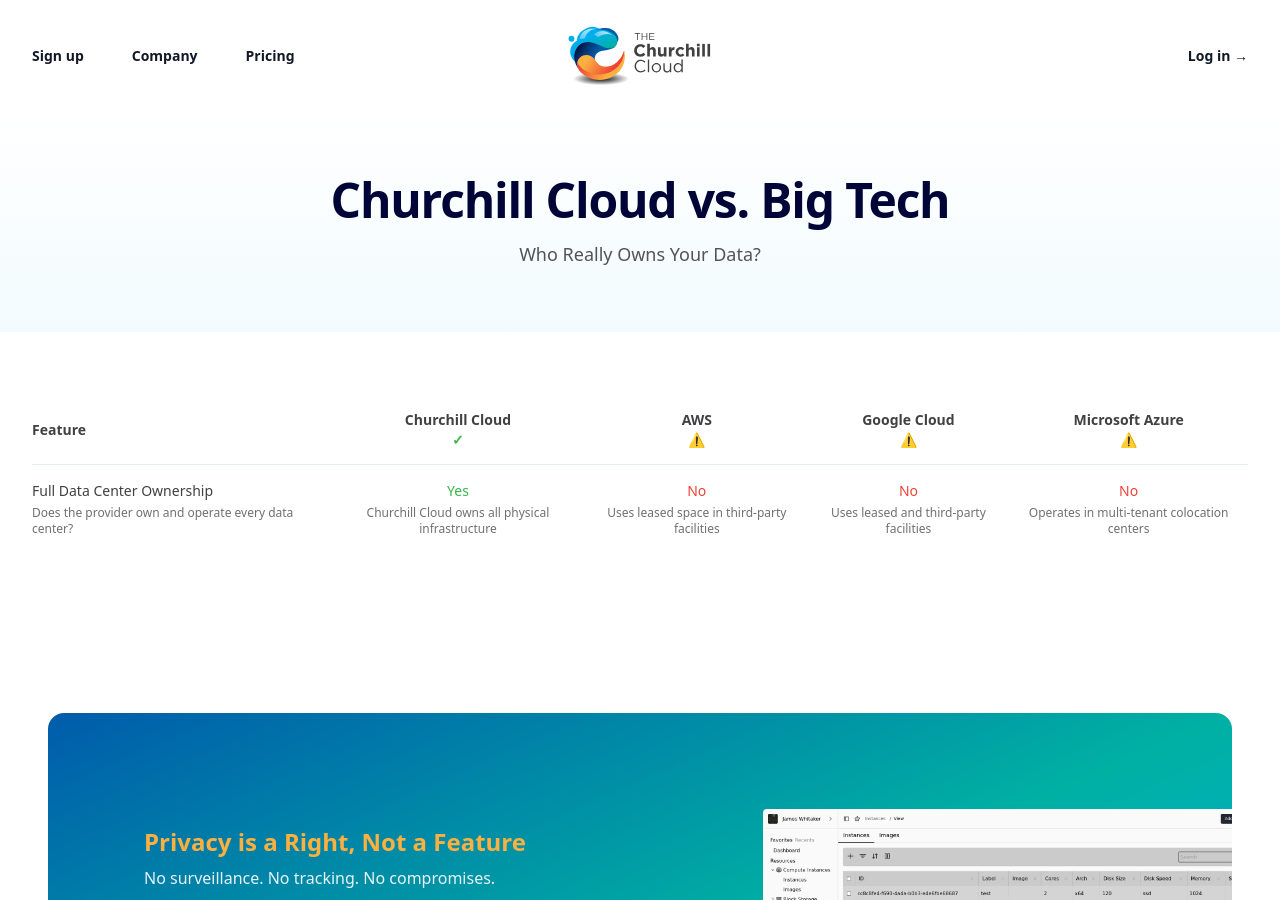
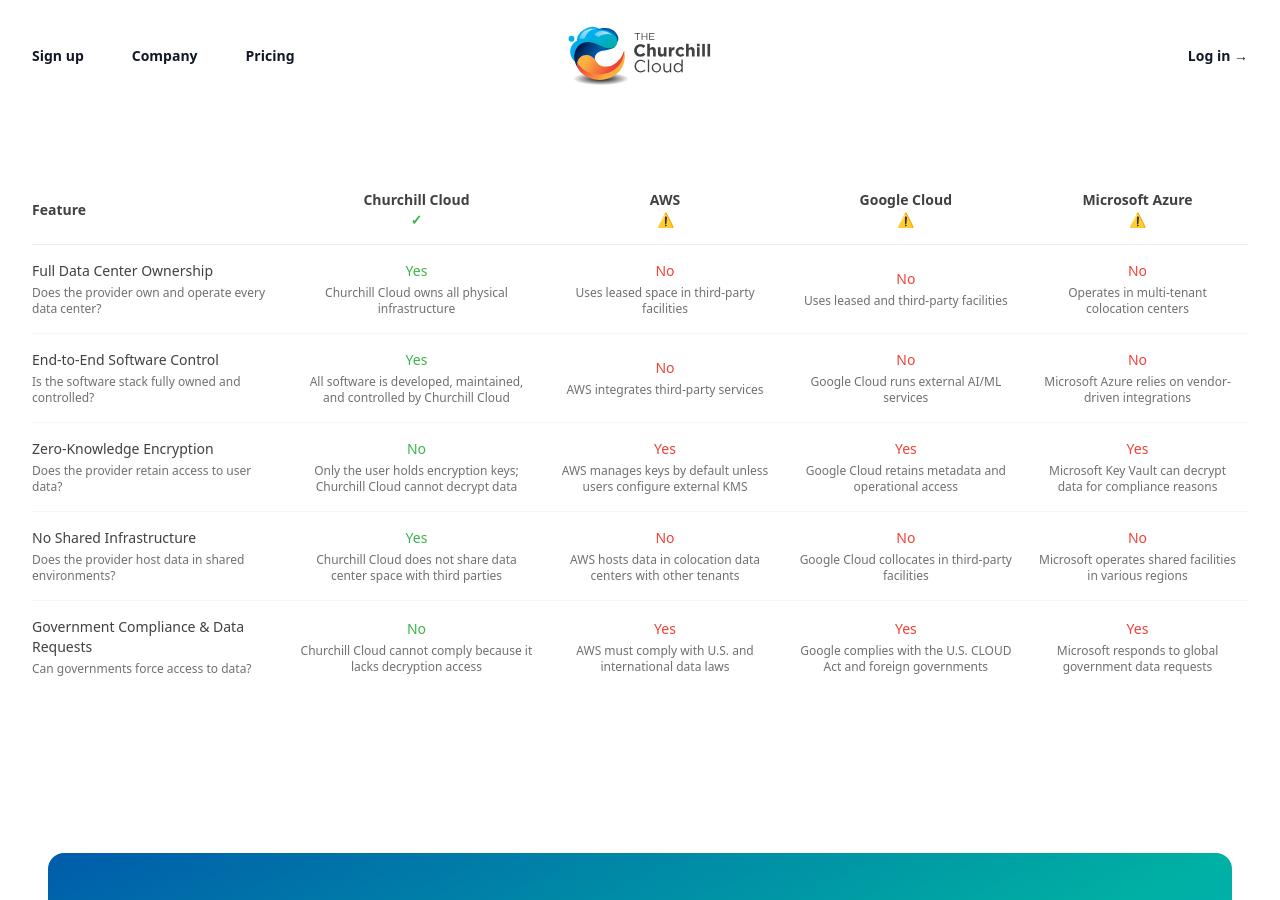
Before and after one commit to annarider/churchill-cloud-front, a Jekyll site: the page built from _pages/comparison.html, in a window 1280 px wide and 900 px high. Built offline with Jekyll 4.4.1, drawn with Linux system fonts in a browser that asks for light colours.

Commit message:
Add: More rows to the Infrastructure table

```diff
--- a/_pages/comparison.html
+++ b/_pages/comparison.html
@@ -4,17 +4,6 @@
 permalink: /comparison/
 ---
 <div class="bg-white">
-  <!-- Hero Section -->
-  <div class="bg-gradient-to-b from-secondary-light to-primary-light/5 px-4 py-16 sm:px-6 lg:px-8">
-    <div class="mx-auto max-w-4xl text-center">
-      <h1 class="text-3xl font-bold tracking-tight text-primary-dark sm:text-4xl lg:text-5xl">
-        Churchill Cloud vs. Big Tech
-      </h1>
-      <p class="mt-4 text-lg text-neutral/90">Who Really Owns Your Data?</p>
-    </div>
-  </div>
-
-  <!-- Infrastructure Comparison -->
   <div class="mx-auto max-w-7xl px-4 py-16 sm:px-6 lg:px-8">
     <div class="overflow-x-auto">
       <table class="min-w-full divide-y divide-primary/10">
@@ -40,7 +29,7 @@
           </tr>
         </thead>
         <tbody class="divide-y divide-primary/5">
-          <!-- Data Center Ownership -->
+          <!-- Full Data Center Ownership -->
           <tr class="hover:bg-primary-light/5">
             <td class="py-4 pl-4 pr-3 text-sm font-medium text-neutral sm:pl-0">
               Full Data Center Ownership
@@ -65,6 +54,122 @@
               <div class="mt-1 text-xs text-neutral/75">Operates in multi-tenant colocation centers</div>
             </td>
           </tr>
+
+          <!-- End-to-End Software Control -->
+          <tr class="hover:bg-primary-light/5">
+            <td class="py-4 pl-4 pr-3 text-sm font-medium text-neutral sm:pl-0">
+              End-to-End Software Control
+              <div class="mt-1 text-xs font-normal text-neutral/75">
+                Is the software stack fully owned and controlled?
+              </div>
+            </td>
+            <td class="px-3 py-4 text-center text-sm">
+              <span class="text-accent-light">Yes</span>
+              <div class="mt-1 text-xs text-neutral/75">
+                All software is developed, maintained, and controlled by Churchill Cloud
+              </div>
+            </td>
+            <td class="px-3 py-4 text-center text-sm">
+              <span class="text-secondary-dark">No</span>
+              <div class="mt-1 text-xs text-neutral/75">AWS integrates third-party services</div>
+            </td>
+            <td class="px-3 py-4 text-center text-sm">
+              <span class="text-secondary-dark">No</span>
+              <div class="mt-1 text-xs text-neutral/75">Google Cloud runs external AI/ML services</div>
+            </td>
+            <td class="px-3 py-4 text-center text-sm">
+              <span class="text-secondary-dark">No</span>
+              <div class="mt-1 text-xs text-neutral/75">Microsoft Azure relies on vendor-driven integrations</div>
+            </td>
+          </tr>
+
+          <!-- Zero-Knowledge Encryption -->
+          <tr class="hover:bg-primary-light/5">
+            <td class="py-4 pl-4 pr-3 text-sm font-medium text-neutral sm:pl-0">
+              Zero-Knowledge Encryption
+              <div class="mt-1 text-xs font-normal text-neutral/75">Does the provider retain access to user data?</div>
+            </td>
+            <td class="px-3 py-4 text-center text-sm">
+              <span class="text-accent-light">No</span>
+              <div class="mt-1 text-xs text-neutral/75">
+                Only the user holds encryption keys; Churchill Cloud cannot decrypt data
+              </div>
+            </td>
+            <td class="px-3 py-4 text-center text-sm">
+              <span class="text-secondary-dark">Yes</span>
+              <div class="mt-1 text-xs text-neutral/75">
+                AWS manages keys by default unless users configure external KMS
+              </div>
+            </td>
+            <td class="px-3 py-4 text-center text-sm">
+              <span class="text-secondary-dark">Yes</span>
+              <div class="mt-1 text-xs text-neutral/75">Google Cloud retains metadata and operational access</div>
+            </td>
+            <td class="px-3 py-4 text-center text-sm">
+              <span class="text-secondary-dark">Yes</span>
+              <div class="mt-1 text-xs text-neutral/75">
+                Microsoft Key Vault can decrypt data for compliance reasons
+              </div>
+            </td>
+          </tr>
+
+          <!-- No Shared Infrastructure -->
+          <tr class="hover:bg-primary-light/5">
+            <td class="py-4 pl-4 pr-3 text-sm font-medium text-neutral sm:pl-0">
+              No Shared Infrastructure
+              <div class="mt-1 text-xs font-normal text-neutral/75">
+                Does the provider host data in shared environments?
+              </div>
+            </td>
+            <td class="px-3 py-4 text-center text-sm">
+              <span class="text-accent-light">Yes</span>
+              <div class="mt-1 text-xs text-neutral/75">
+                Churchill Cloud does not share data center space with third parties
+              </div>
+            </td>
+            <td class="px-3 py-4 text-center text-sm">
+              <span class="text-secondary-dark">No</span>
+              <div class="mt-1 text-xs text-neutral/75">
+                AWS hosts data in colocation data centers with other tenants
+              </div>
+            </td>
+            <td class="px-3 py-4 text-center text-sm">
+              <span class="text-secondary-dark">No</span>
+              <div class="mt-1 text-xs text-neutral/75">Google Cloud collocates in third-party facilities</div>
+            </td>
+            <td class="px-3 py-4 text-center text-sm">
+              <span class="text-secondary-dark">No</span>
+              <div class="mt-1 text-xs text-neutral/75">Microsoft operates shared facilities in various regions</div>
+            </td>
+          </tr>
+
+          <!-- Government Compliance & Data Requests -->
+          <tr class="hover:bg-primary-light/5">
+            <td class="py-4 pl-4 pr-3 text-sm font-medium text-neutral sm:pl-0">
+              Government Compliance & Data Requests
+              <div class="mt-1 text-xs font-normal text-neutral/75">Can governments force access to data?</div>
+            </td>
+            <td class="px-3 py-4 text-center text-sm">
+              <span class="text-accent-light">No</span>
+              <div class="mt-1 text-xs text-neutral/75">
+                Churchill Cloud cannot comply because it lacks decryption access
+              </div>
+            </td>
+            <td class="px-3 py-4 text-center text-sm">
+              <span class="text-secondary-dark">Yes</span>
+              <div class="mt-1 text-xs text-neutral/75">AWS must comply with U.S. and international data laws</div>
+            </td>
+            <td class="px-3 py-4 text-center text-sm">
+              <span class="text-secondary-dark">Yes</span>
+              <div class="mt-1 text-xs text-neutral/75">
+                Google complies with the U.S. CLOUD Act and foreign governments
+              </div>
+            </td>
+            <td class="px-3 py-4 text-center text-sm">
+              <span class="text-secondary-dark">Yes</span>
+              <div class="mt-1 text-xs text-neutral/75">Microsoft responds to global government data requests</div>
+            </td>
+          </tr>
         </tbody>
       </table>
     </div>
```
